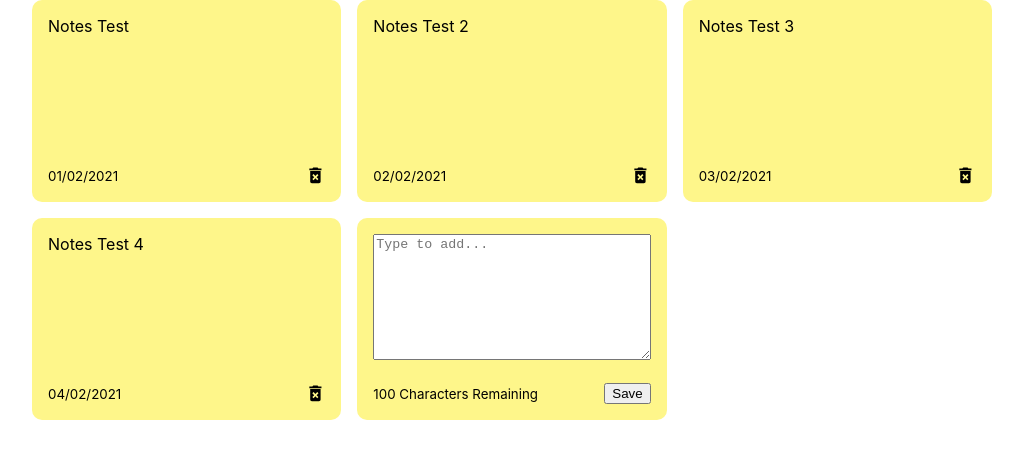
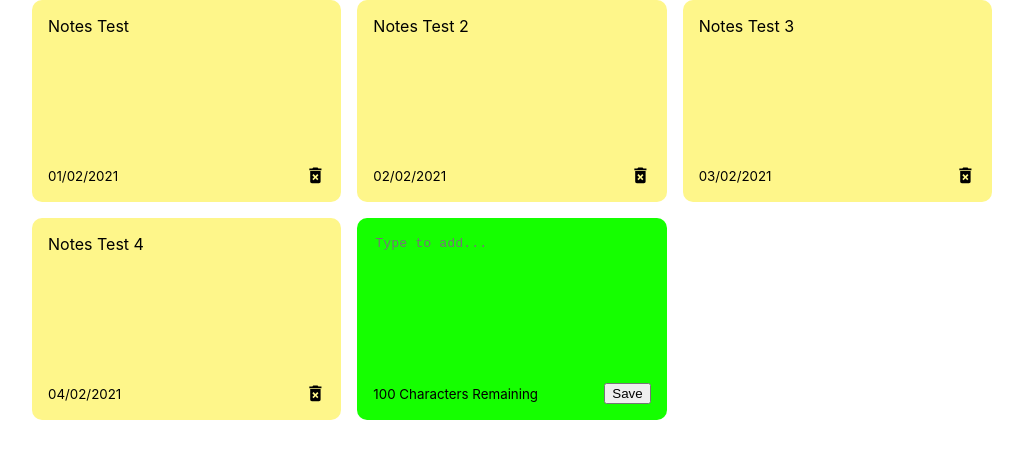
Before and after one commit to carlsondultra/React-Notes, a React (Create React App) app: page / in a window 1280 px wide. Shown: the top 458 px of the page, without its empty margins (128-1151 px from the left). Built offline with nearby package versions, Linux system fonts and the light colour scheme.

Commit message:
Redesigned editable note

```diff
--- a/src/index.css
+++ b/src/index.css
@@ -29,6 +29,20 @@ code {
   grid-template-columns: repeat(auto-fit, minmax(250px, 1fr));
 }
 
+.note.new{
+  background-color: rgb(21, 255, 0);
+}
+
+textarea{
+  border: none;
+  resize: none;
+  background-color: rgb(21, 255, 0);
+}
+
+textarea:focus{
+  outline: none;
+}
+
 .note{
   background-color: #fef68a;
   border-radius: 10px;
```
